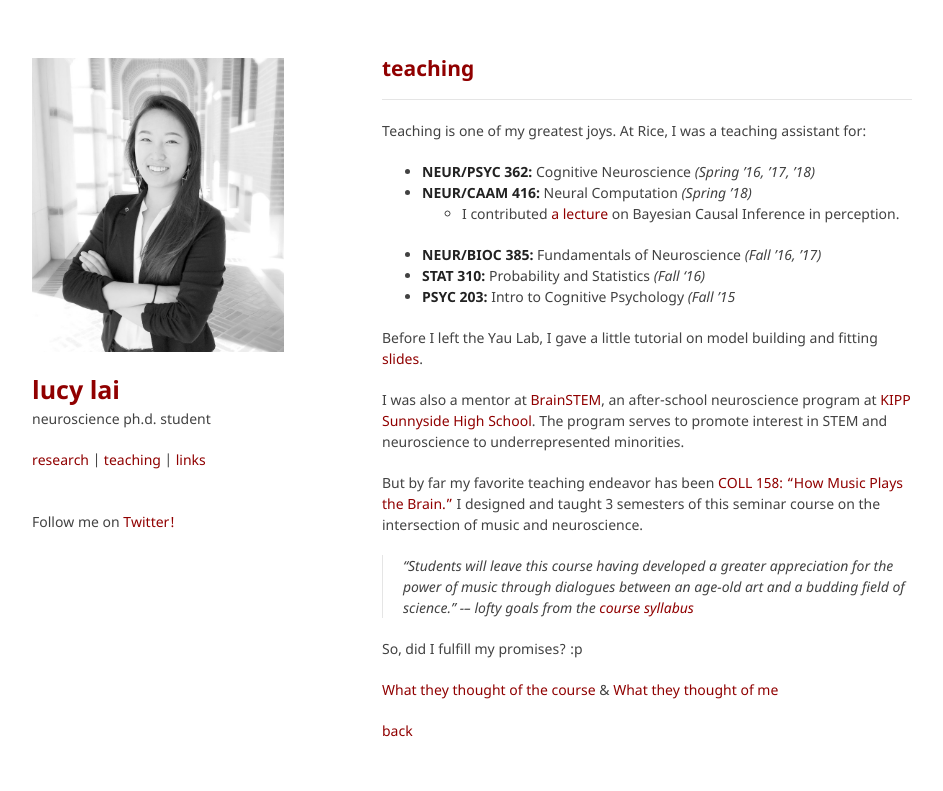
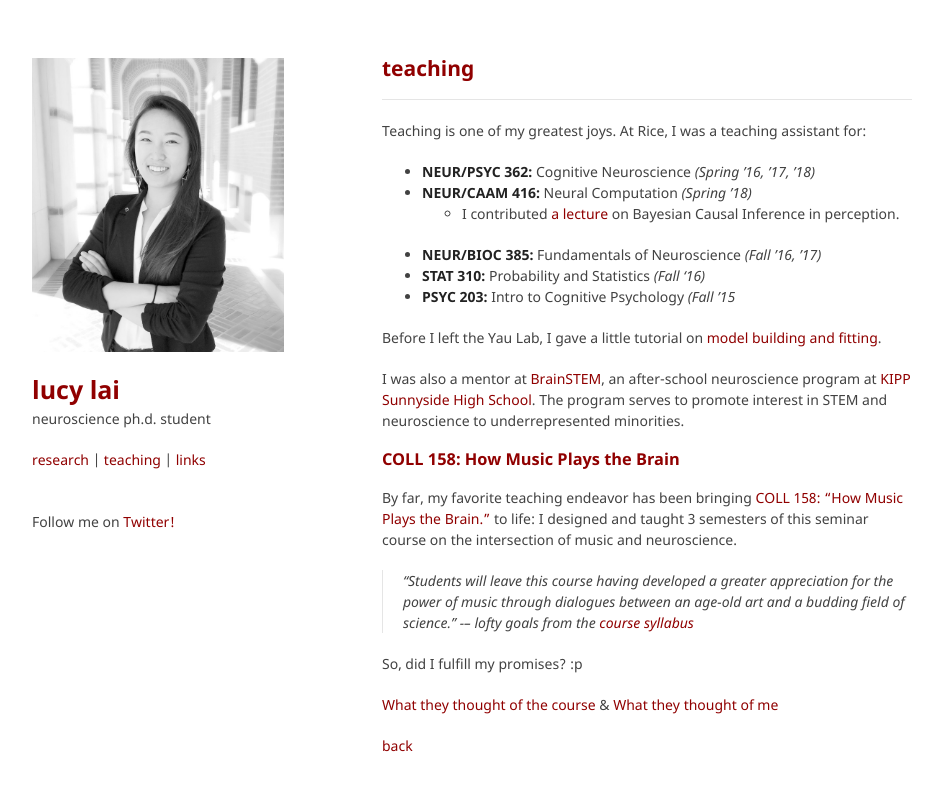
Before and after one commit to lucylai96/lucylai96.github.io, a Jekyll site: the page built from teaching.md, in a window 1280 px wide. Shown: the top 791 px of the page, without its empty margins (168-1111 px from the left). Built offline with Jekyll 4.4.1, drawn with Linux system fonts in a browser that asks for light colours; our own code applies the rules of GitHub Pages for plain Markdown files.

Commit message:
Update teaching.md

```diff
--- a/teaching.md
+++ b/teaching.md
@@ -10,11 +10,12 @@ Teaching is one of my greatest joys. At Rice, I was a teaching assistant for:
 * **STAT 310:** Probability and Statistics _(Fall ‘16)_
 * **PSYC 203:** Intro to Cognitive Psychology _(Fall ’15_
 
-Before I left the Yau Lab, I gave a little tutorial on model building and fitting [slides](./lai_modeling.pdf).
+Before I left the Yau Lab, I gave a little tutorial on [model building and fitting](./lai_modeling.pdf).
 
 I was also a mentor at [BrainSTEM](https://brainstem.club/), an after-school neuroscience program at [KIPP Sunnyside High School](http://kipphouston.org/sunnyside). The program serves to promote interest in STEM and neuroscience to underrepresented minorities.
 
-But by far my favorite teaching endeavor has been [COLL 158: “How Music Plays the Brain.”](https://courses.rice.edu/admweb/!SWKSCAT.cat?p_action=CATALIST&p_acyr_code=2019&p_crse_numb=158&p_subj=COLL) I designed and taught 3 semesters of this seminar course on the intersection of music and neuroscience.
+### COLL 158: How Music Plays the Brain
+By far, my favorite teaching endeavor has been bringing [COLL 158: “How Music Plays the Brain.”](https://courses.rice.edu/admweb/!SWKSCAT.cat?p_action=CATALIST&p_acyr_code=2019&p_crse_numb=158&p_subj=COLL) to life: I designed and taught 3 semesters of this seminar course on the intersection of music and neuroscience.
 
 > “Students will leave this course having developed a greater appreciation for the power of music through dialogues between an age-old art and a budding field of science.” -– lofty goals from the [course syllabus](https://docs.google.com/a/rice.edu/document/d/e/2PACX-1vSEOAOsSzzJJTJuK-n5mIAhbJBXXJzCk7ZmlUppfPqA8NLAj1-PjvgmIYkqssITnNSIoEm8tnf41r3s/pub)
 
```
